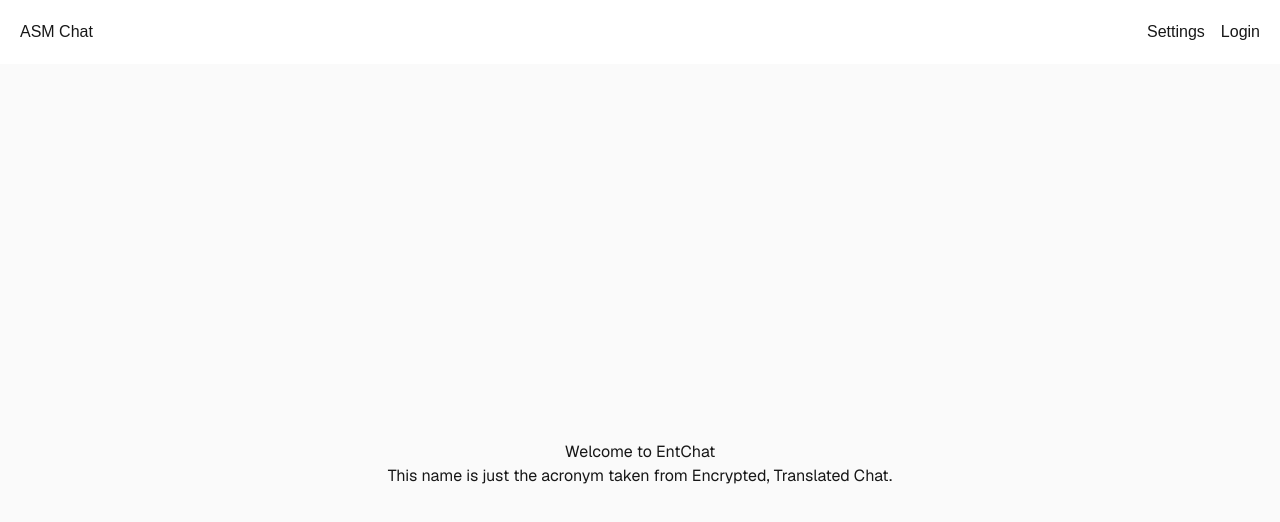
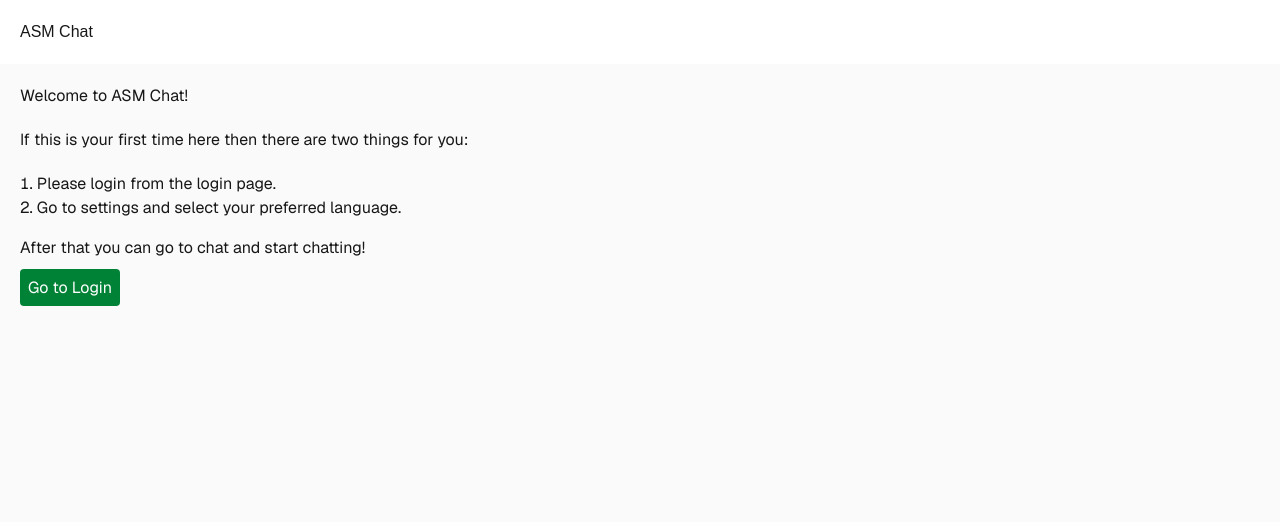
Before and after one commit to venomkage/vipin-kumar-thesis, a Next.js app in the folder apps/web/: page / in a window 1280 px wide. Shown: the top 522 px of the page. Built offline with nearby package versions, Linux system fonts and the light colour scheme.

Commit message:
hashed register and login but local

```diff
--- a/apps/web/app/api/auth/route.ts
+++ b/apps/web/app/api/auth/anon_login/route.ts
@@ -1,11 +1,15 @@
 // sample login route
 import { NextResponse } from 'next/server';
+import { sha512Hex } from '../anon_register/route';
 
 export async function POST(request: Request) {
-  const { username, password } = await request.json();
+  const { username, password, storedId } = await request.json();
+  const intermediateHash = btoa(username + ':' + password);
+  const userId = await sha512Hex(intermediateHash);
+
 
   // Dummy authentication logic
-  if (username === 'admin' && password === 'admin123') {
+  if (storedId === userId) {
     return NextResponse.json({ message: 'Login successful', authCode: 'some-auth-code', status: 200 }, { status: 200 });
   } else {
     return NextResponse.json({ message: 'Invalid credentials', status: 401 }, { status: 401 });
--- /dev/null
+++ b/apps/web/app/api/auth/anon_register/route.ts
@@ -0,0 +1,25 @@
+import { NextResponse } from "next/server";
+
+function toHex(buffer: ArrayBuffer) {
+  return [...new Uint8Array(buffer)].map((b) => b.toString(16).padStart(2, "0")).join("");
+}
+
+export async function sha512Hex(message: string) {
+  const data = new TextEncoder().encode(message);
+  const digest = await crypto.subtle.digest("SHA-512", data);
+  return toHex(digest);
+}
+
+
+export async function POST(request: Request) {
+  // make a random and unique id for the user with the help of encrypted username and password that user provided
+    const { username, password } = await request.json();
+    const intermediateHash = btoa(username + ':' + password); // simple base64 encoding as an example
+    // generate fixed length hash
+    const userId = await sha512Hex(intermediateHash);
+
+  // then store this user in the database
+
+
+  return NextResponse.json({ message: "Register successful", userId, status: 200 }, { status: 200 });
+}
--- /dev/null
+++ b/apps/web/app/api/auth/logout/route.ts
@@ -0,0 +1,8 @@
+import { NextResponse } from "next/server";
+
+export async function POST(request: Request) {
+  // Here you would normally handle the logout logic, such as invalidating tokens or sessions.
+  // For this example, we'll just return a success response.
+
+  return NextResponse.json({ message: "Logout successful" }, { status: 200 });
+}
--- a/apps/web/app/chat/page.tsx
+++ b/apps/web/app/chat/page.tsx
@@ -1,7 +1,12 @@
 'use client';
+import { useAuthStore } from "@/zustand-state/store";
+import { useRouter } from "next/navigation";
 import { useEffect, useState } from "react";
 
 export default function Chat() {
+    const authCode = useAuthStore((state) => state.authCode);
+    const router = useRouter();
+
     const [messages, setMessages] = useState([{
         sender: "user",
         content: "",
@@ -14,19 +19,19 @@ export default function Chat() {
     }]);
 
     useEffect(() => {
-        const authCode = window.localStorage.getItem('authCode');
         if (!authCode) {
-            window.location.href = '/login';
+            router.push('/login');
         }
-    }, []);
+    }, [authCode]);
 
-    async function translateMessage(message: string) {
+    async function translateMessage(message: string): Promise<string> {
+        const prefferedLanguage = typeof window !== "undefined" ? window.localStorage.getItem('preferredLanguage') : 'en';
         const res = await fetch("http://127.0.0.1:5000/translate", {
             method: "POST",
             body: JSON.stringify({
                 q: message,
                 source: "auto",
-                target: "de",
+                target: prefferedLanguage || 'en',
                 format: "text",
                 alternatives: 3,
                 api_key: ""
@@ -34,21 +39,19 @@ export default function Chat() {
             headers: { "Content-Type": "application/json" }
         });
 
-        // const { translatedText } = await res.json();
-
-        // alert
-        console.log(await res.json())
-        // alert(`Translated Text: ${translatedText}`);
+        const { translatedText } = await res.json();
+        return translatedText;
     }
 
-    function sendMessage(e: React.FormEvent) {
+    async function sendMessage(e: React.FormEvent) {
         e.preventDefault();
         if (message[0].content.trim() === "") return;
-        translateMessage(message[0].content);
+        const translatedMessage = await translateMessage(message[0].content);
+
         setMessages((prevMessage) => [
             {
                 sender: "user",
-                content: message[0].content,
+                content: translatedMessage,
                 timestamp: new Date(),
             },
             ...prevMessage
--- a/apps/web/app/login/page.tsx
+++ b/apps/web/app/login/page.tsx
@@ -2,16 +2,19 @@
 
 import { useRouter } from "next/navigation";
 import { useState } from "react";
+import { useAuthStore } from "@/zustand-state/store";
 
 export default function Login() {
 
     const router = useRouter();
+    const authCode = useAuthStore((state) => state.authCode);
+    const setAuthCode = useAuthStore((state) => state.setAuthCode);
     const [err, setErr] = useState<string | null>(null);
 
     async function onLogin(event: React.FormEvent) {
         event.preventDefault();
 
-        const response = await fetch('/api/auth', {
+        const response = await fetch('/api/auth/anon_login', {
             method: 'POST',
             headers: {
                 'Content-Type': 'application/json',
@@ -19,6 +22,7 @@ export default function Login() {
             body: JSON.stringify({
                 username: (event.target as any)[0].value,
                 password: (event.target as any)[1].value,
+                storedId: typeof window !== "undefined" ? window.localStorage.getItem('userId') : null,
             }),
         });
 
@@ -26,7 +30,7 @@ export default function Login() {
 
         if (response.status === 200) {
             router.push('/chat');
-            window.localStorage.setItem('authCode', data.authCode);
+            setAuthCode(data.authCode);
         } else {
             setErr(data.message);
             setTimeout(() => setErr(null), 3000);
--- a/apps/web/app/page.tsx
+++ b/apps/web/app/page.tsx
@@ -1,15 +1,41 @@
-import Image from "next/image";
+'use client';
+
+import { useAuthStore } from "@/zustand-state/store";
+import Link from "next/link";
 
 export default function Home() {
+  const authCode = useAuthStore((state) => state.authCode);
+
   return (
-    <div className="flex min-h-screen items-center justify-center bg-zinc-50 font-sans dark:bg-black">
-      <div className="text-center">
-        <h1>
-          Welcome to EntChat
+    <div className=" min-h-screen  bg-zinc-50 font-sans dark:bg-black">
+      <div className="p-5">
+        <h1 className="mb-5">
+          Welcome to ASM Chat!
         </h1>
-        <p>
-          This name is just the acronym taken from Encrypted, Translated Chat.
+        <p className="mb-5">
+          If this is your first time here then there are two things for you:
         </p>
+        <ol className="list-decimal list-inside">
+          <li>
+            Please login from the login page.
+          </li>
+          <li>
+            Go to settings and select your preferred language.
+          </li>
+        </ol>
+        <p className="my-4">
+          After that you can go to chat and start chatting!
+        </p>
+        {
+          authCode ?
+            <Link href="/chat" className="bg-green-700 p-2 rounded text-white">
+              Go to Chat
+            </Link>
+            :
+            <Link href="/login" className="bg-green-700 p-2 rounded text-white">
+              Go to Login
+            </Link>
+        }
       </div>
     </div>
   );
--- /dev/null
+++ b/apps/web/app/register/page.tsx
@@ -0,0 +1,40 @@
+'use client';
+
+import React, { useEffect } from "react";
+
+export default function RegisterPage() {
+
+    const [success, setSuccess] = React.useState(false);
+
+    async function registerUser(e: React.FormEvent) {
+        e.preventDefault();
+
+        const response = await fetch('/api/auth/anon_register', {
+            method: 'POST',
+            headers: {
+                'Content-Type': 'application/json',
+            },
+            body: JSON.stringify({
+                username: (e.target as any)[0].value,
+                password: (e.target as any)[1].value,
+            }),
+        });
+
+        const data = await response.json();
+        window.localStorage.setItem('userId', data.userId);
+        setSuccess(true);
+    }
+
+    return (
+        <div className="flex flex-col items-center p-20">
+            Welcome to the login page!
+
+            <form onSubmit={registerUser} className="flex flex-col mt-5 ">
+                <input type="text" placeholder="Username" className="border p-1 mb-2 rounded" name="username" />
+                <input type="password" placeholder="Password" className="border p-1 mb-2 rounded" name="password" />
+                {success && <p className="text-green-500 mb-2">Registration Successful! You can now login.</p>}
+                <button type="submit" className="bg-green-700 text-white p-2 rounded">Register</button>
+            </form>
+        </div>
+    );
+}
--- a/apps/web/app/settings/page.tsx
+++ b/apps/web/app/settings/page.tsx
@@ -1,6 +1,19 @@
 'use client';
 
+import { useAuthStore } from "@/zustand-state/store";
+import { useRouter } from "next/navigation";
+import { useEffect } from "react";
+
 export default function SettingsPage() {
+    const authCode = useAuthStore((state) => state.authCode);
+    const router = useRouter();
+
+    useEffect(() => {
+        if (!authCode) {
+            router.push('/login');
+        }
+    }, [authCode]);
+
     return (
         <div className="p-5">
             <h1>Settings</h1>
@@ -18,13 +31,12 @@ export default function SettingsPage() {
                         const selectedLanguage = e.target.value;
                         console.log(selectedLanguage)
                         if (typeof window !== "undefined") {
-                            window.localStorage.setItem('preferredLanguage', selectedLanguage);
+                            window.localStorage.setItem('preferredLanguage', selectedLanguage === 'English' ? 'en' : 'de');
                         }
                     }
                 }>
                     <option>English</option>
                     <option>German</option>
-                    <option>Spanish</option>
                 </select>
             </div>
         </div>
--- a/apps/web/components/Header.tsx
+++ b/apps/web/components/Header.tsx
@@ -2,10 +2,12 @@
 
 import Link from "next/link";
 import { useRouter } from "next/navigation";
+import { useAuthStore } from "@/zustand-state/store";
 
 export default function Header() {
     const router = useRouter();
-    const authCode = typeof window !== "undefined" ? window.localStorage.getItem('authCode') : null;
+    const authCode = useAuthStore((state) => state.authCode);
+    const setAuthCode = useAuthStore((state) => state.setAuthCode);
 
     return (
         <nav>
@@ -17,19 +19,18 @@ export default function Header() {
                 </h1>
 
                 <div>
-                    <Link href="/settings" className="mr-4">
+                    {authCode && <Link href="/settings" className="mr-4">
                         Settings
-                    </Link>
-                    {authCode ? (
+                    </Link>}
+                    {authCode && (
                         <button className="cursor-pointer" onClick={() => {
                             window.localStorage.removeItem('authCode');
-                            router.push('/login');
+                            setAuthCode(null);
+                            router.push('/');
                         }}>
                             Logout
                         </button>
-                    ) : <Link href="/login">
-                        Login
-                    </Link>}
+                    )}
 
                 </div>
             </div>
--- a/apps/web/package.json
+++ b/apps/web/package.json
@@ -11,7 +11,8 @@
   "dependencies": {
     "next": "16.0.10",
     "react": "19.2.1",
-    "react-dom": "19.2.1"
+    "react-dom": "19.2.1",
+    "zustand": "^5.0.9"
   },
   "devDependencies": {
     "@tailwindcss/postcss": "^4",
--- /dev/null
+++ b/apps/web/zustand-state/store.ts
@@ -0,0 +1,11 @@
+import { create } from "zustand";
+
+interface StoreState {
+  authCode: string | null;
+  setAuthCode: (code: string | null) => void;
+}
+
+export const useAuthStore = create<StoreState>((set) => ({
+  authCode: null,
+  setAuthCode: (code: string | null) => set({ authCode: code }),
+}));
```
Also changed, not shown: 1 other file (tests, documents, lock files or other folders).
